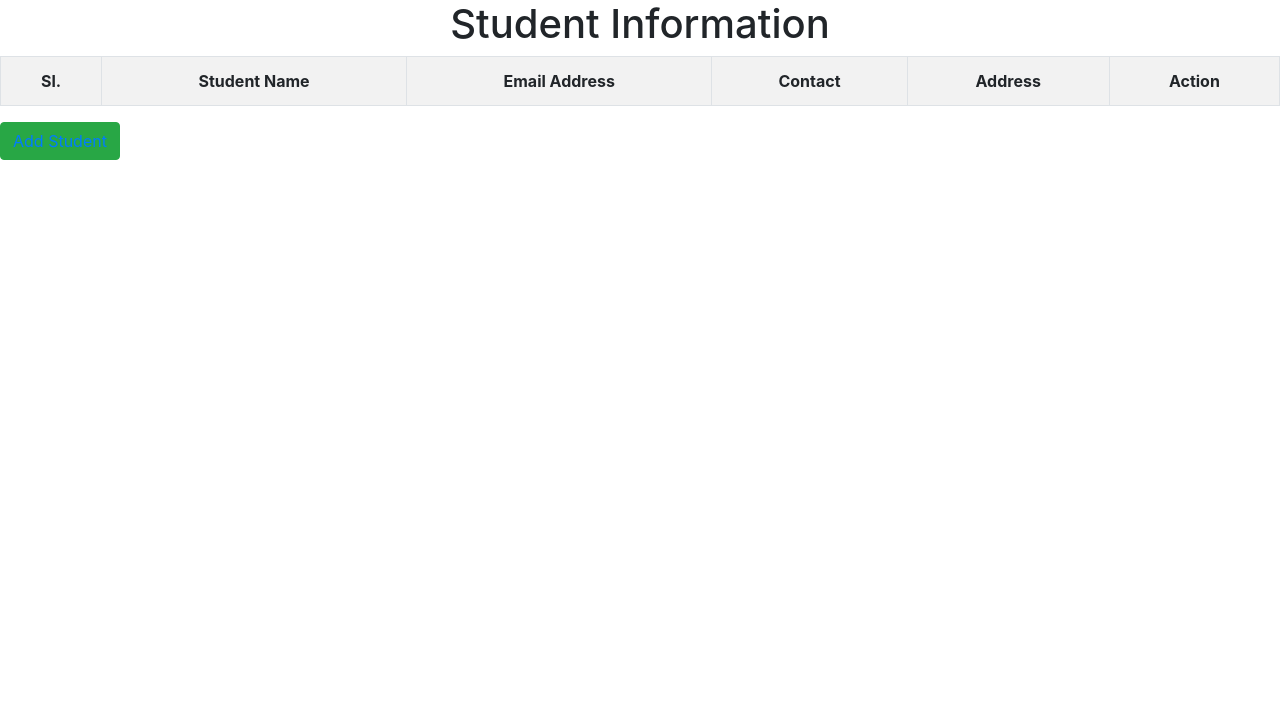
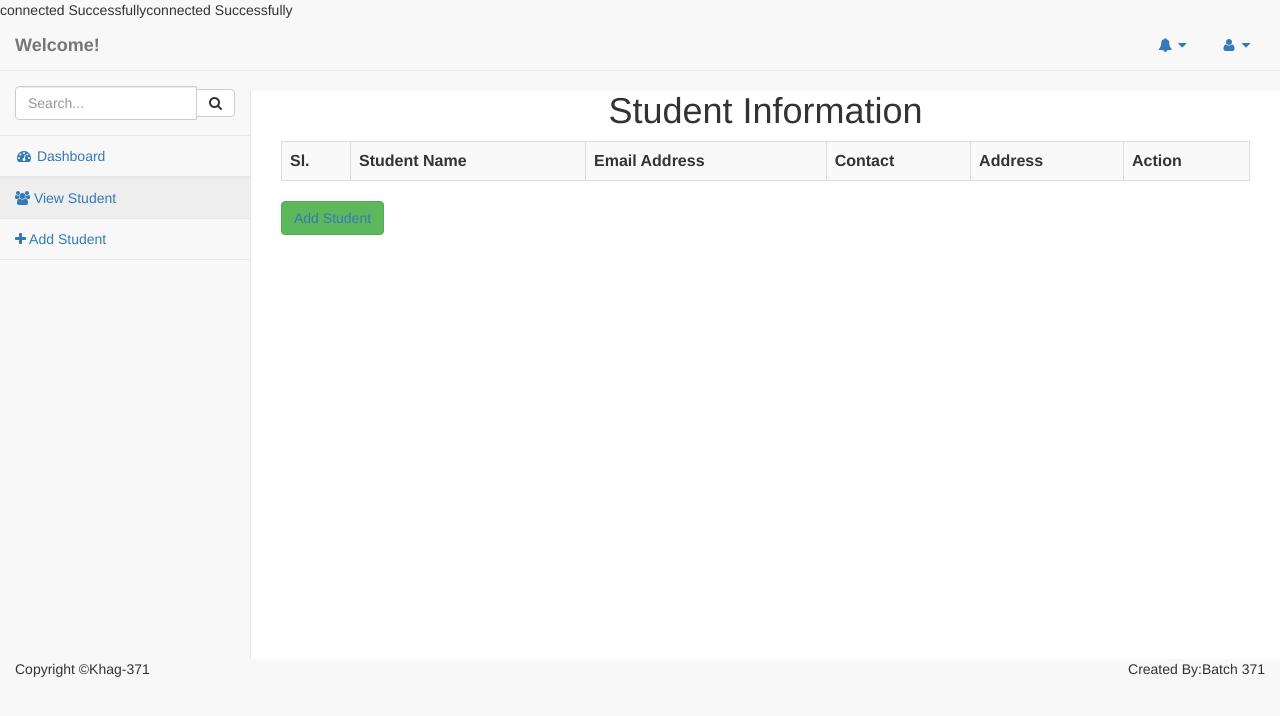
Before and after one commit to exclusiveTanim/KHAG-CRUD, a PHP site: page /read.php in a window 1280 px wide. Shown: the top 716 px of the page. Run offline with PHP 8.4, Linux system fonts and the light colour scheme; the visitor is signed in with stand-in values (Sample User, id 1); data that the repository does not hold is empty.

Commit message:
Update on 17th Sep class 36

```diff
--- a/add_student.php
+++ b/add_student.php
@@ -1,3 +1,5 @@
+<?php include "includes/header.php";
+?>
 <!DOCTYPE html>
 <html>
 <head>
@@ -16,6 +18,8 @@
   <input type="text" id="email" name="email"><br>
   <label for="lname">Mobile:</label><br>
   <input type="text" id="mobile" name="mobile" ><br><br>
+  <label for="lname">Password:</label><br>
+  <input type="password" id="pass" name="pass" ><br><br>
   <input type="submit" value="Submit">
 </form>
 
@@ -23,3 +27,4 @@
 </div>
 </body>
 </html>
+<?php include "includes/footer.php"; ?>
--- a/edit-student.php
+++ b/edit-student.php
@@ -1,3 +1,5 @@
+<?php include "includes/header.php";
+?>
 <!-- fetch data for edit  -->
 <?php
    $servername = "localhost";
@@ -59,3 +61,4 @@
 
 </body>
 </html>
+<?php include "includes/footer.php"; ?>
--- a/home.php
+++ b/home.php
@@ -223,3 +223,4 @@
                 <!-- /.col-lg-4 -->
             </div>
             <!-- /.row -->
+            <?php include "includes/footer.php"; ?>
--- a/includes/footer.php
+++ b/includes/footer.php
@@ -22,10 +22,10 @@
     <script src="assets/dist/js/sb-admin-2.js"></script>
 
 <footer>
-<div class="container-fluid"  >
+<div class="container-fluid" >
     <div class="copyright text-center ">
-        <span class="pull-left">Copyright &copy;idb-bisew</span>
-        <span class="pull-right">Created By:hamid hasan</span>
+        <span class="pull-left">Copyright &copy;Khag-371</span>
+        <span class="pull-right">Created By:Batch 371</span>
     </div>
 
 </div>
--- a/includes/header.php
+++ b/includes/header.php
@@ -5,13 +5,13 @@
     if (!isset($_SESSION['id'])){
         header("Location: index.php");
     }
- ?>
- <--?php
+ ?-->
+<?php
     if(isset($_GET['logout'])){
     session_destroy();
     header("location: index.php");
 }
- ?-->
+?>
 <!DOCTYPE html>
 <html lang="en">
     <head>
--- a/index.php
+++ b/index.php
@@ -74,7 +74,7 @@
   </div>
   <button type="submit" name="btn" class="btn btn-primary btn-lg btn-block">Login</button>
 </form>
-
 </div>
+<div style="width: 400px; margin: 0 auto; padding: 10px;"><button type="button" name="registration" class="btn btn-primary btn-lg btn-block">Sign Up Now</button></div>
 </body>
 </html>
--- a/read.php
+++ b/read.php
@@ -1,8 +1,10 @@
+<?php include "includes/header.php";
+?>
 <!DOCTYPE html>
 <html>
 <head>
 	<title>Get Data</title>
-	<link rel="stylesheet" href="https://stackpath.bootstrapcdn.com/bootstrap/4.5.2/css/bootstrap.min.css" integrity="sha384-JcKb8q3iqJ61gNV9KGb8thSsNjpSL0n8PARn9HuZOnIxN0hoP+VmmDGMN5t9UJ0Z" crossorigin="anonymous">
+	<!--link rel="stylesheet" href="https://stackpath.bootstrapcdn.com/bootstrap/4.5.2/css/bootstrap.min.css" integrity="sha384-JcKb8q3iqJ61gNV9KGb8thSsNjpSL0n8PARn9HuZOnIxN0hoP+VmmDGMN5t9UJ0Z" crossorigin="anonymous"-->
 </head>
 <body>
 
@@ -69,4 +71,5 @@
     }
  ?>
 
-<button type="button" class="btn btn-success"><a href="index.php">Add Student</a></button>
+<button type="button" class="btn btn-success"><a href="add_student.php">Add Student</a></button>
+<?php include "includes/footer.php"; ?>
```
Also changed, not shown: action_page.php (+9 -2 lines).
